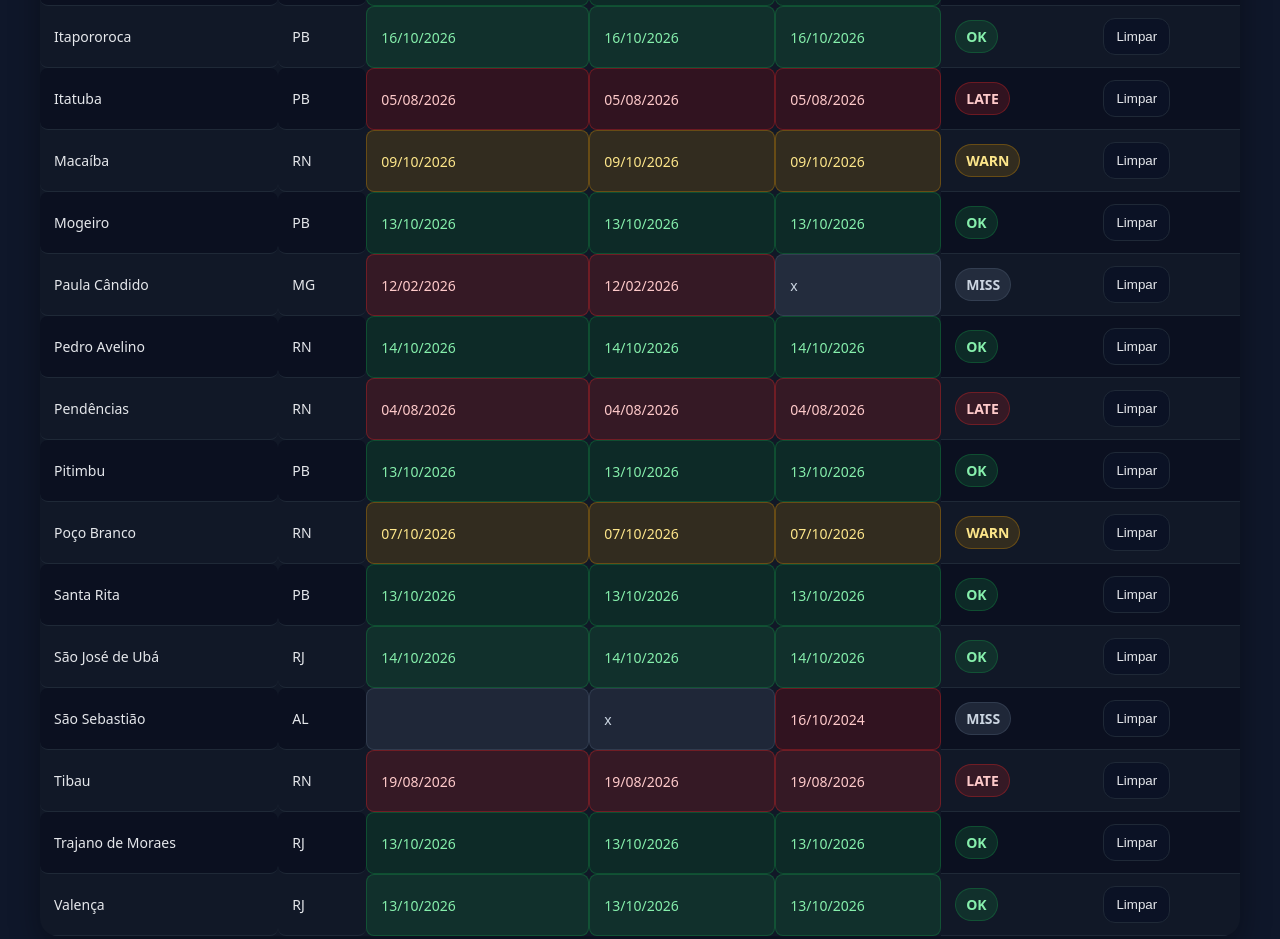
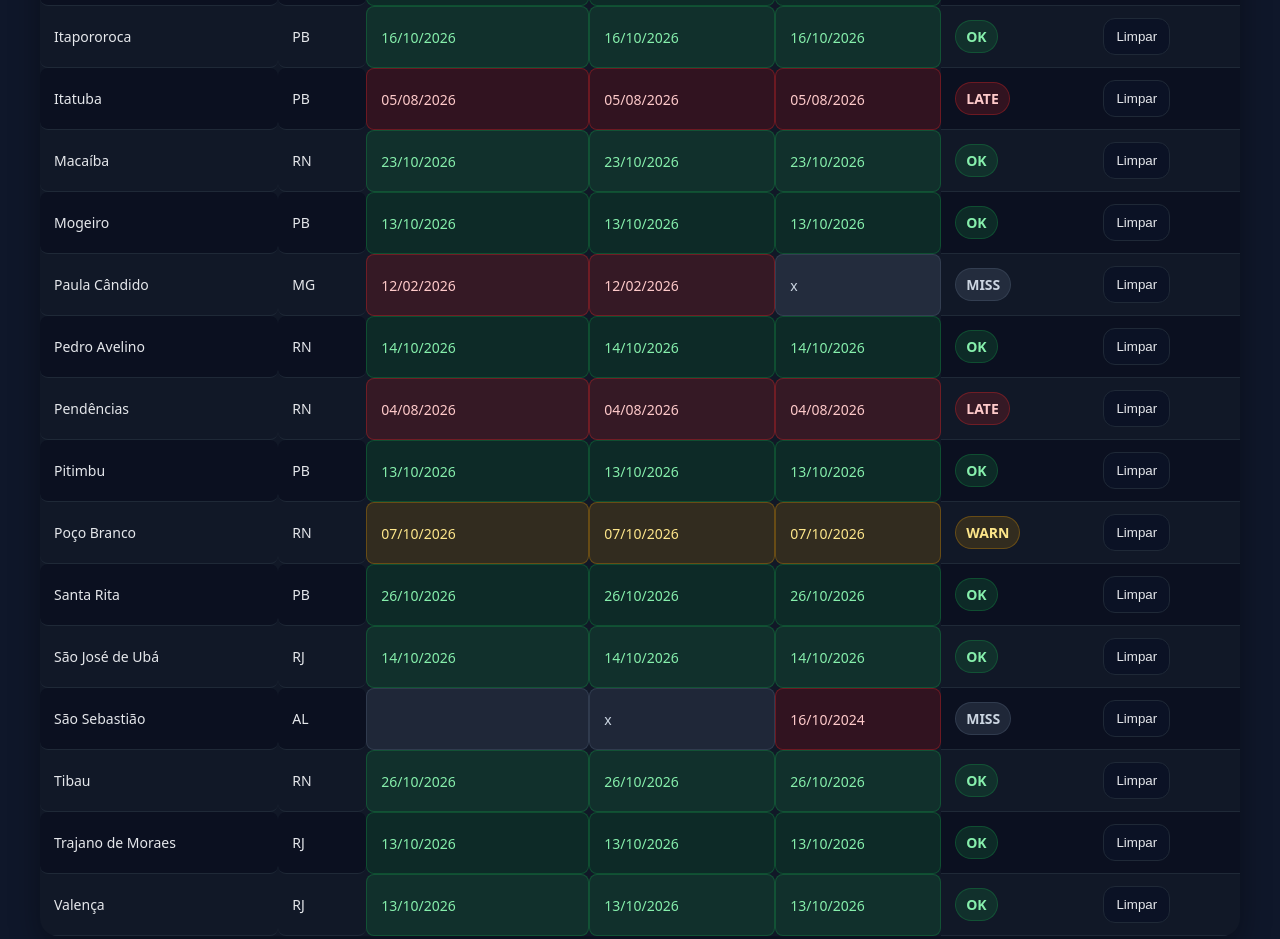
Before and after one commit to gatesjunior1/Monitoramentodexml, a plain HTML site: page index.html in a window 1280 px wide. Shown: the part 1380-2319 px from the top of the page. Drawn offline with Linux system fonts and the light colour scheme.

Commit message:
Update index.html
2

```diff
--- a/index.html
+++ b/index.html
@@ -147,16 +147,16 @@
     {municipio:'Itabaiana', uf:'PB', xml:'13/10/2026', atend:'13/10/2026', esus:'13/10/2026'},
     {municipio:'Itapororoca', uf:'PB', xml:'16/10/2026', atend:'16/10/2026', esus:'16/10/2026'},
     {municipio:'Itatuba', uf:'PB', xml:'05/08/2026', atend:'05/08/2026', esus:'05/08/2026'},
-    {municipio:'Macaíba', uf:'RN', xml:'09/10/2026', atend:'09/10/2026', esus:'09/10/2026'},
+    {municipio:'Macaíba', uf:'RN', xml:'23/10/2026', atend:'23/10/2026', esus:'23/10/2026'},
     {municipio:'Mogeiro', uf:'PB', xml:'13/10/2026', atend:'13/10/2026', esus:'13/10/2026'},
     {municipio:'Paula Cândido', uf:'MG', xml:'12/02/2026', atend:'12/02/2026', esus:'x'},
     {municipio:'Pedro Avelino', uf:'RN', xml:'14/10/2026', atend:'14/10/2026', esus:'14/10/2026'},
     {municipio:'Pendências', uf:'RN', xml:'04/08/2026', atend:'04/08/2026', esus:'04/08/2026'},
     {municipio:'Poço Branco', uf:'RN', xml:'07/10/2026', atend:'07/10/2026', esus:'07/10/2026'},
-    {municipio:'Santa Rita', uf:'PB', xml:'13/10/2026', atend:'13/10/2026	', esus:'13/10/2026'},
+    {municipio:'Santa Rita', uf:'PB', xml:'26/10/2026', atend:'26/10/2026	', esus:'26/10/2026'},
     {municipio:'São José de Ubá', uf:'RJ', xml:'14/10/2026', atend:'14/10/2026', esus:'14/10/2026'},
     {municipio:'São Sebastião', uf:'AL', xml:'', atend:'x', esus:'16/10/2024'},
-    {municipio:'Tibau', uf:'RN', xml:'19/08/2026', atend:'19/08/2026', esus:'19/08/2026'},
+    {municipio:'Tibau', uf:'RN', xml:'26/10/2026', atend:'26/10/2026', esus:'26/10/2026'},
     {municipio:'Valença', uf:'RJ', xml:'13/10/2026', atend:'13/10/2026', esus:'13/10/2026'},
     {municipio:'Trajano de Moraes', uf:'RJ', xml:'13/10/2026', atend:'13/10/2026', esus:'13/10/2026'},
     {municipio:'Caaporã', uf:'PB', xml:'11/06/2026', atend:'11/06/2026', esus:'11/06/2026'},
```
